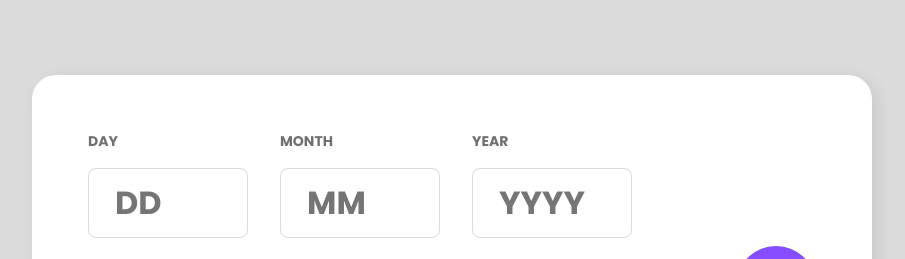
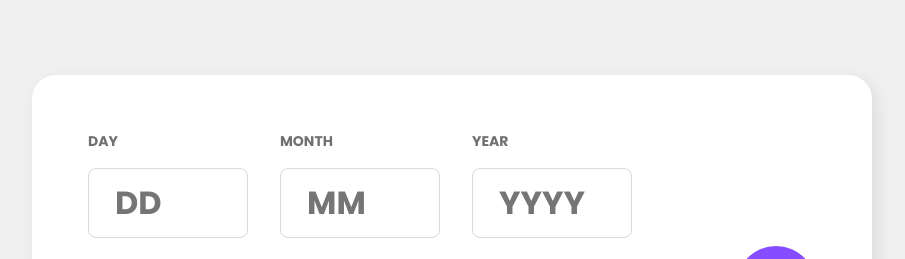
Before and after one commit to danilo-bezerra/age-calculator, a plain HTML site: page index.html in a window 1280 px wide. Shown: the top 259 px of the page, without its empty margins (188-1093 px from the left). Drawn offline with Linux system fonts and the light colour scheme.

Commit message:
bg update color

```diff
--- a/styles/main.css
+++ b/styles/main.css
@@ -24,7 +24,7 @@ body {
     display: flex;
     justify-content: center;
     align-items: center;
-    background-color: var(--clr-white-grey);
+    background-color: var(--clr-off-white);
     min-height: 100vh;
     padding: 1rem;
 }
```
